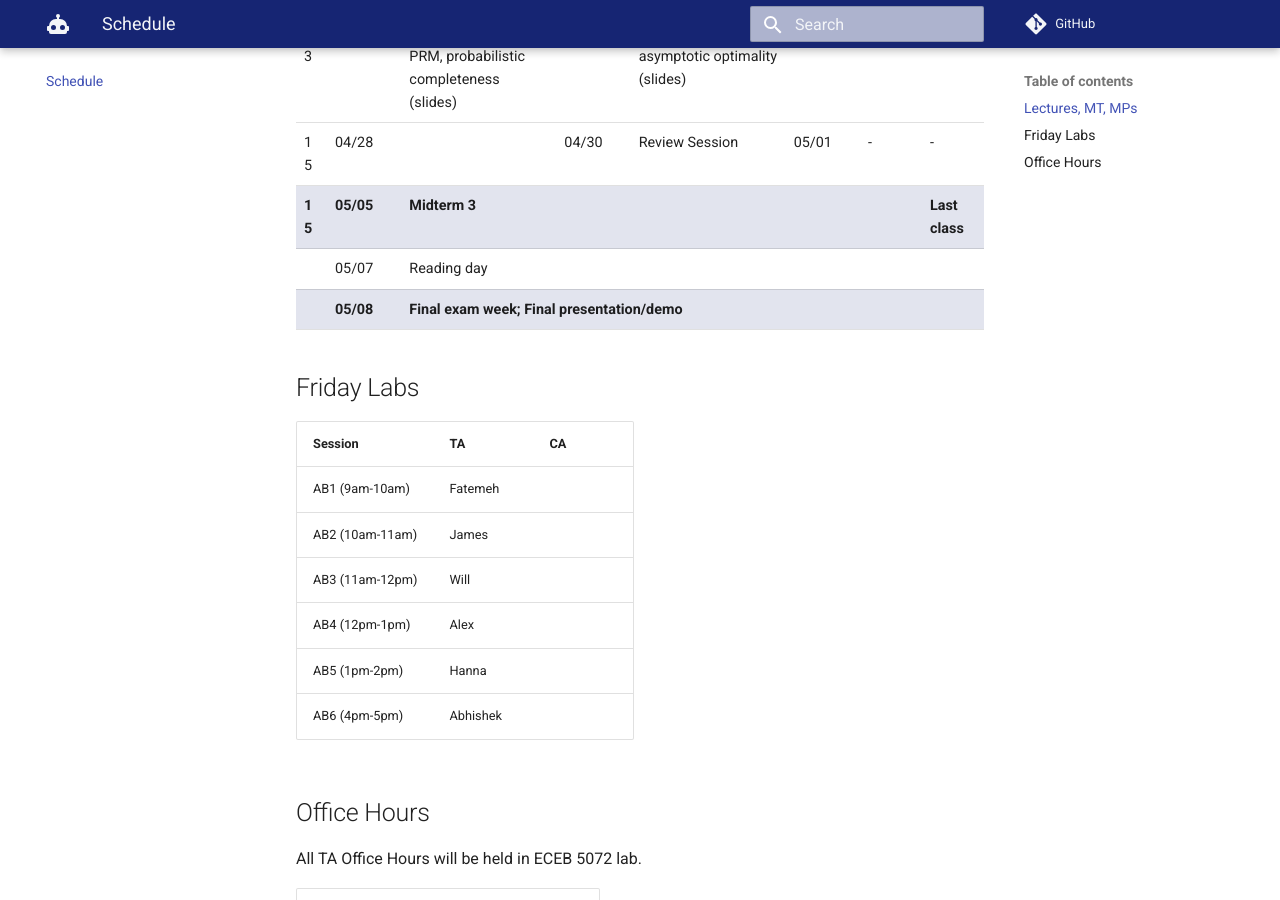
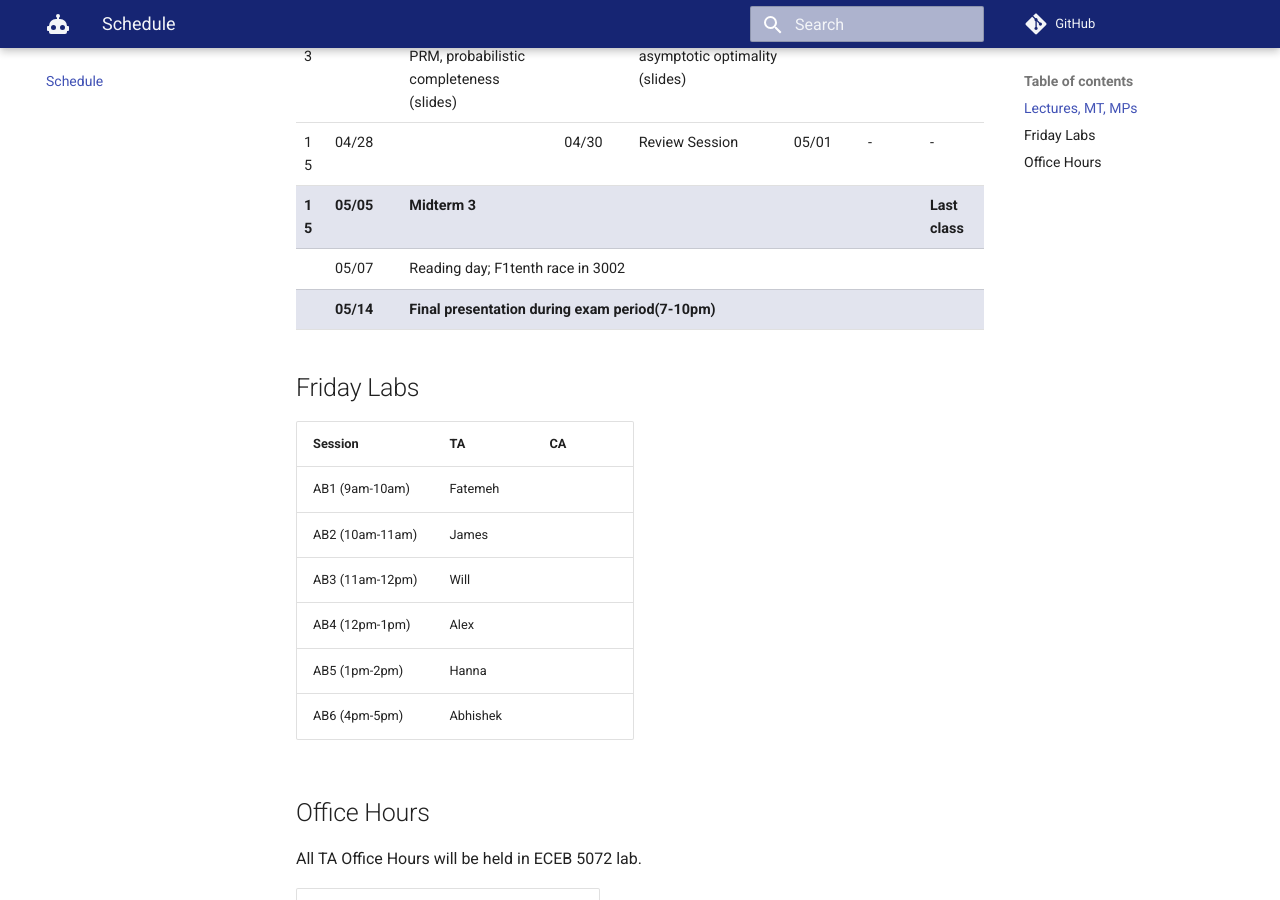
Before and after one commit to safeautonomy-illinois/ece484-site, an MkDocs documentation site: the page built from docs/spring-2026/lectures.md, in a window 1280 px wide and 900 px high, scrolled down 1530 px. Built offline with MkDocs 1.6.1 and Material for MkDocs 9.7.7, drawn with Linux system fonts in a browser that asks for light colours; comment, search, counter and statistics services are not loaded.

Commit message:
updated project stuff

```diff
--- a/docs/spring-2026/lectures.md
+++ b/docs/spring-2026/lectures.md
@@ -214,12 +214,12 @@
     <tr>
       <td></td>
       <td>05/07</td>
-      <td colspan="6">Reading day</td>
+      <td colspan="6">Reading day; F1tenth race in 3002</td>
     </tr>
     <tr class="sa-schedule-special">
       <td></td>
-      <td>05/08</td>
-      <td colspan="6">Final exam week; Final presentation/demo</td>
+      <td>05/14</td>
+      <td colspan="6">Final presentation during exam period(7-10pm)</td>
     </tr>
   </tbody>
 </table>
```
